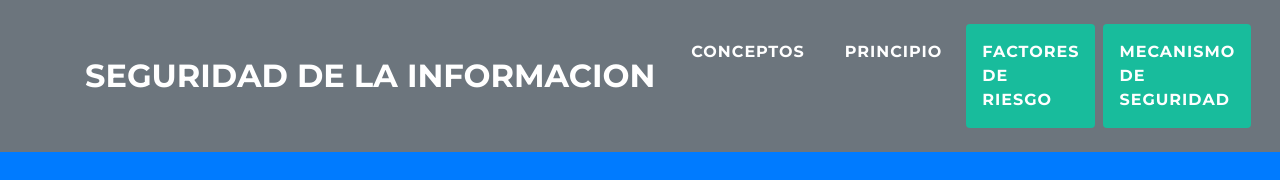
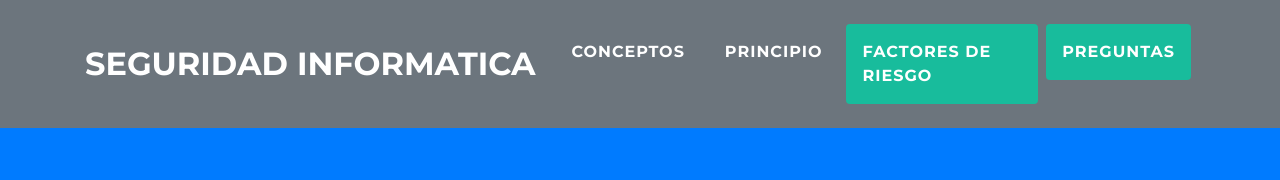
Before and after one commit to andresfdoncel/seguridadinf, a website with bundled scripts: page index.html in a window 1280 px wide. Shown: the top 180 px of the page. Built offline with nearby package versions, Linux system fonts and the light colour scheme.

Commit message:
Update index.html

```diff
--- a/index.html
+++ b/index.html
@@ -31,7 +31,7 @@
     <!-- Navigation -->
     <nav class="navbar navbar-expand-lg bg-secondary fixed-top text-uppercase" id="mainNav">
       <div class="container">
-        <a class="navbar-brand js-scroll-trigger" href="#page-top">SEGURIDAD DE LA INFORMACION</a>
+        <a class="navbar-brand js-scroll-trigger" href="#page-top">SEGURIDAD INFORMATICA</a>
         <button class="navbar-toggler navbar-toggler-right text-uppercase bg-primary text-white rounded" type="button" data-toggle="collapse" data-target="#navbarResponsive" aria-controls="navbarResponsive" aria-expanded="false" aria-label="Toggle navigation">
           Menu
           <i class="fa fa-bars"></i>
@@ -48,7 +48,7 @@
               <a class="nav-link py-3 px-0 px-lg-3 rounded js-scroll-trigger" href="#contact">FACTORES DE RIESGO</a>
             </li>
              <li class="nav-item mx-0 mx-lg-1">
-              <a class="nav-link py-3 px-0 px-lg-3 rounded js-scroll-trigger" href="#contact">MECANISMO DE SEGURIDAD</a>
+              <a class="nav-link py-3 px-0 px-lg-3 rounded js-scroll-trigger" href="#contact">PREGUNTAS</a>
             </li>
           </ul>
         </div>
```
